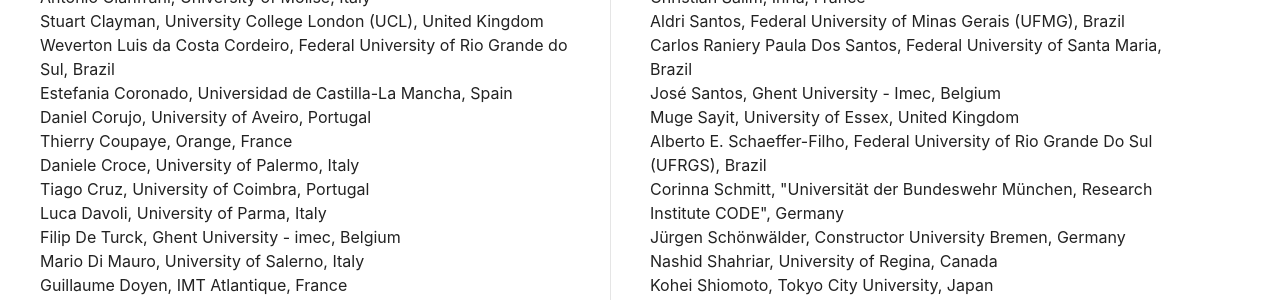
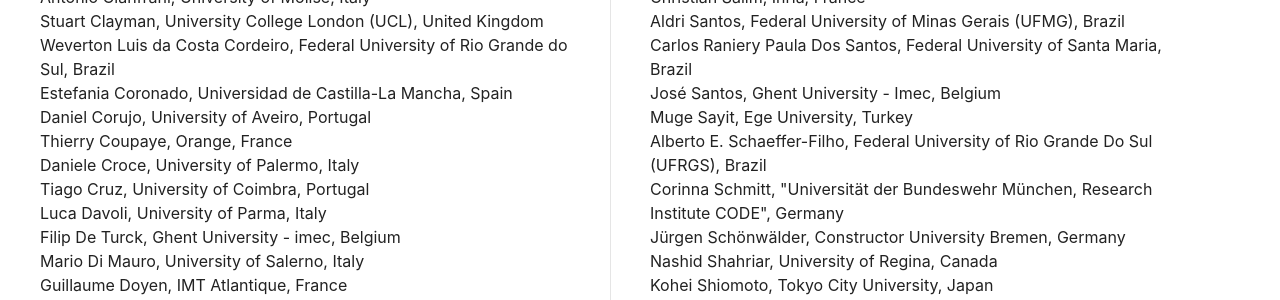
Before and after one commit to stuartclayman/cnsm-2026-website, a Jekyll site: the page built from committees.html, in a window 1280 px wide and 900 px high, scrolled down 3303 px. Shown: the part 153-453 px from the top of the window. Built offline with Jekyll 4.4.1, drawn with Linux system fonts in a browser that asks for light colours; nearby versions of some CDN libraries.

Commit message:
Committee tweak

```diff
--- a/committees.html
+++ b/committees.html
@@ -250,7 +250,7 @@
 Aldri Santos, Federal University of Minas Gerais (UFMG), Brazil<br/>
 Carlos Raniery Paula Dos Santos, Federal University of Santa Maria, Brazil<br/>
 José Santos, Ghent University - Imec, Belgium<br/>
-Muge Sayit, University of Essex, United Kingdom<br/>
+Muge Sayit, Ege University, Turkey<br/>
 Alberto E. Schaeffer-Filho, Federal University of Rio Grande Do Sul (UFRGS), Brazil<br/>
 Corinna Schmitt, "Universität der Bundeswehr München,  Research Institute CODE", Germany<br/>
 Jürgen Schönwälder, Constructor University Bremen, Germany<br/>
```
